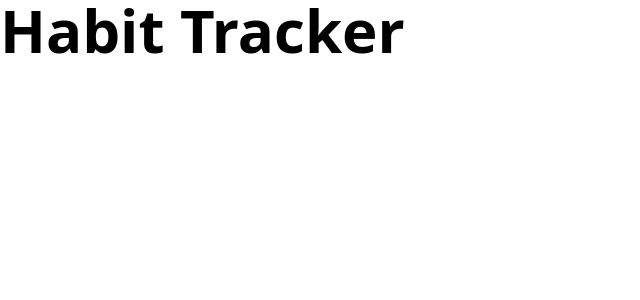
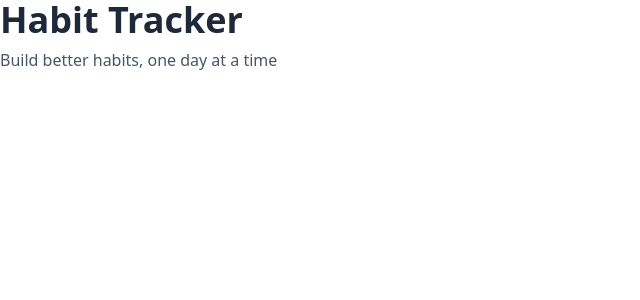
Before and after one commit to Sivakumar005/habit-tracker-git-workflow, a React (Vite) app: page / in a window 1280 px wide. Shown: the top 300 px of the page, without its empty margins (0-640 px from the left). Built offline with nearby package versions, Linux system fonts and the light colour scheme.

Commit message:
created header

```diff
--- a/src/App.jsx
+++ b/src/App.jsx
@@ -1,10 +1,11 @@
 import './App.css'
+import Header from './components/Header'
 
 function App() {
 
   return (
     <>
-      <div className='text-6xl font-bold'>Habit Tracker</div>
+      <Header/>
     </>
   )
 }
--- /dev/null
+++ b/src/components/Header.jsx
@@ -0,0 +1,8 @@
+export default function Header() {
+  return (
+    <div className="mb-8">
+      <h1 className="text-3xl md:text-4xl font-bold text-gray-800 mb-2">Habit Tracker</h1>
+      <p className="text-gray-600">Build better habits, one day at a time</p>
+    </div>
+  );
+}
```
